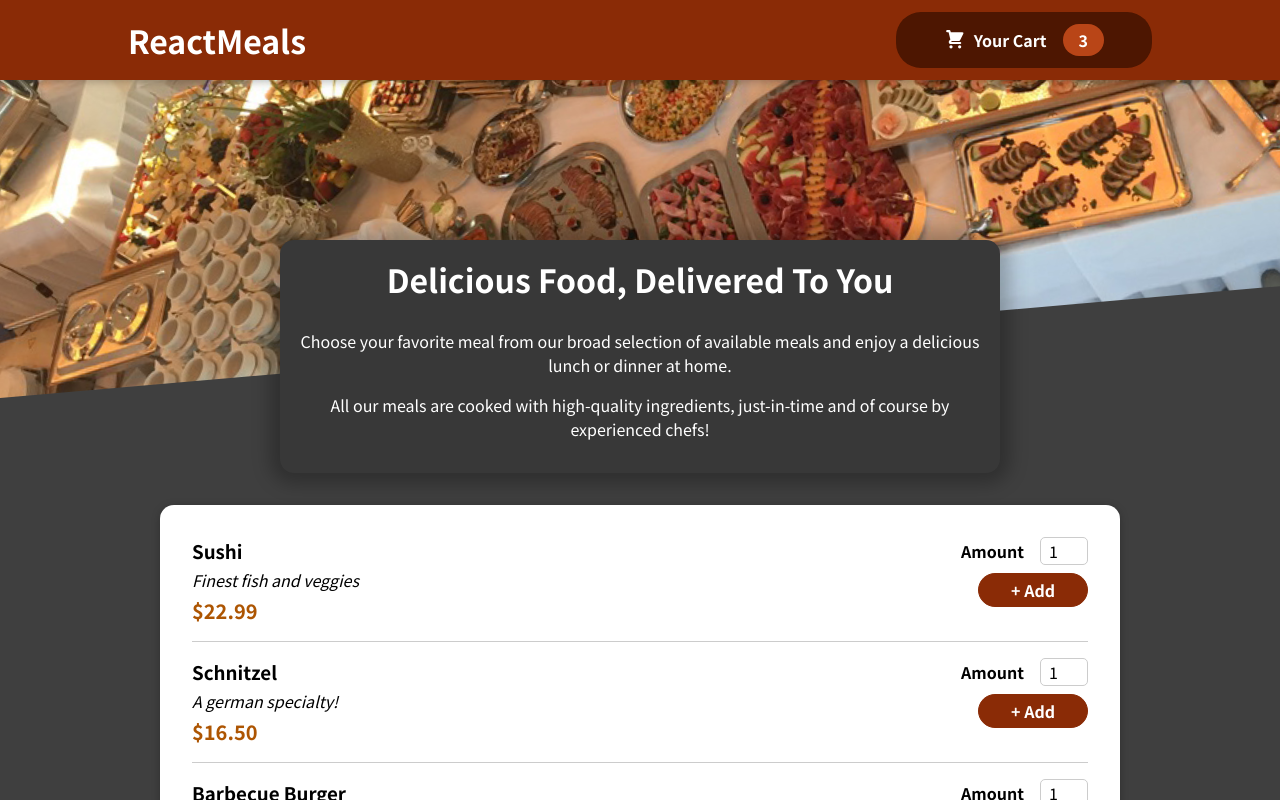
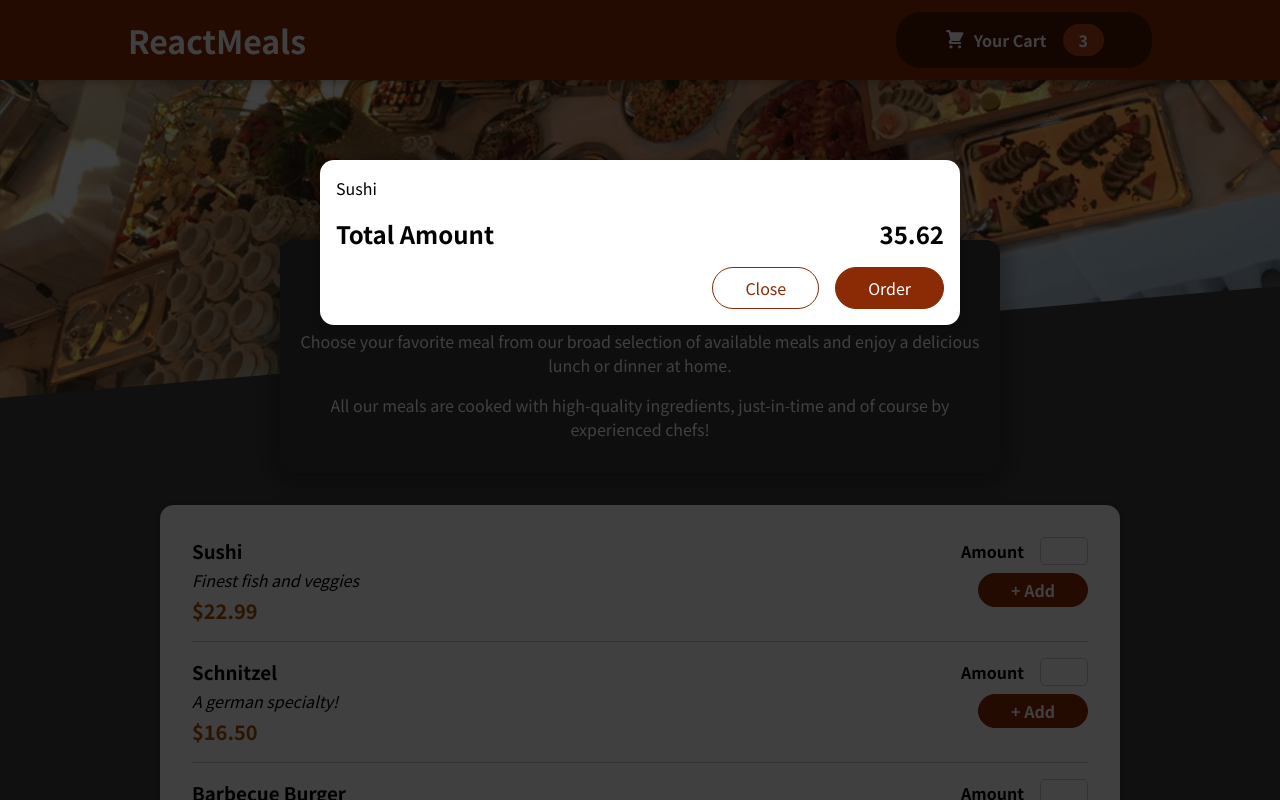
Before and after one commit to AJ197028/Restaurant_Website, a React (Create React App) app: page / in a window 1280 px wide. Shown: the top 800 px of the page. Built offline with nearby package versions, Linux system fonts and the light colour scheme.

Commit message:
modal added

```diff
--- a/public/index.html
+++ b/public/index.html
@@ -28,6 +28,7 @@
   </head>
   <body>
     <noscript>You need to enable JavaScript to run this app.</noscript>
+    <div id="overlays"></div>
     <div id="root"></div>
     <!--
       This HTML file is a template.
--- a/src/App.js
+++ b/src/App.js
@@ -2,10 +2,12 @@
 
 import Header from './components/Layout/Header'
 import Meals from './components/Meals/Meals';
+import Cart from "./components/Cart/Cart";
 
 function App() {
   return (
     <Fragment>
+      <Cart />
       <Header />
       <main>
         <Meals />
--- /dev/null
+++ b/src/components/Cart/Cart.js
@@ -0,0 +1,28 @@
+import Modal from "../UI/Modal";
+import classes from "./Cart.module.css";
+
+const Cart = (props) => {
+  const cartItems = (
+    <ul className={classes["cart-items"]}>
+      {[{ id: "c1", name: "Sushi", amount: 2, price: 12.99 }].map((item) => (
+        <li>{item.name}</li>
+      ))}
+    </ul>
+  );
+
+  return (
+    <Modal>
+      {cartItems}
+      <div className={classes.total}>
+        <span>Total Amount</span>
+        <span>35.62</span>
+      </div>
+      <div className={classes.actions}>
+        <button className={classes['button--alt']}>Close</button>
+        <button className={classes.button}>Order</button>
+      </div>
+    </Modal>
+  );
+};
+
+export default Cart;
--- /dev/null
+++ b/src/components/Cart/Cart.module.css
@@ -0,0 +1,46 @@
+.cart-items {
+    list-style: none;
+    margin: 0;
+    padding: 0;
+    max-height: 20rem;
+    overflow: auto;
+  }
+
+  .total {
+    display: flex;
+    justify-content: space-between;
+    align-items: center;
+    font-weight: bold;
+    font-size: 1.5rem;
+    margin: 1rem 0;
+  }
+
+  .actions {
+    text-align: right;
+  }
+
+  .actions button {
+    font: inherit;
+    cursor: pointer;
+    background-color: transparent;
+    border: 1px solid #8a2b06;
+    padding: 0.5rem 2rem;
+    border-radius: 25px;
+    margin-left: 1rem;
+  }
+
+  .actions button:hover,
+  .actions button:active {
+    background-color: #5a1a01;
+    border-color: #5a1a01;
+    color: white;
+  }
+
+  .actions .button--alt {
+    color: #8a2b06;
+  }
+
+  .actions .button {
+    background-color: #8a2b06;
+    color: white;
+  }
--- /dev/null
+++ b/src/components/Cart/CartItem.module.css
@@ -0,0 +1,65 @@
+.cart-item {
+    display: flex;
+    justify-content: space-between;
+    align-items: center;
+    border-bottom: 2px solid #8a2b06;
+    padding: 1rem 0;
+    margin: 1rem 0;
+  }
+
+  .cart-item h2 {
+    margin: 0 0 0.5rem 0;
+    color: #363636;
+  }
+
+  .summary {
+    width: 10rem;
+    display: flex;
+    justify-content: space-between;
+    align-items: center;
+  }
+
+  .price {
+    font-weight: bold;
+    color: #8a2b06;
+  }
+
+  .amount {
+    font-weight: bold;
+    border: 1px solid #ccc;
+    padding: 0.25rem 0.75rem;
+    border-radius: 6px;
+    color: #363636;
+  }
+
+  .actions {
+    display: flex;
+    flex-direction: column;
+  }
+
+  @media (min-width: 768px) {
+    .actions {
+      flex-direction: row;
+    }
+  }
+
+  .cart-item button {
+    font: inherit;
+    font-weight: bold;
+    font-size: 1.25rem;
+    color: #8a2b06;
+    border: 1px solid #8a2b06;
+    width: 3rem;
+    text-align: center;
+    border-radius: 6px;
+    background-color: transparent;
+    cursor: pointer;
+    margin-left: 1rem;
+    margin: 0.25rem;
+  }
+
+  .cart-item button:hover,
+  .cart-item button:active {
+    background-color: #8a2b06;
+    color: white;
+  }
--- a/src/components/Meals/MealItem/MealItemForm.js
+++ b/src/components/Meals/MealItem/MealItemForm.js
@@ -10,7 +10,7 @@
         min: '1',
         max: '5',
         step: '1',
-        defaultValue: '1'
+        defaultValues: '1'
       }}/>
       <button>+ Add</button>
     </form>
--- /dev/null
+++ b/src/components/UI/Modal.js
@@ -0,0 +1,31 @@
+import { Fragment } from "react";
+import ReactDOM from "react-dom";
+import classes from "./Modal.module.css";
+
+const Backdrop = (props) => {
+  return <div className={classes.backdrop} />;
+};
+
+const ModalOverlay = (props) => {
+  return (
+    <div className={classes.modal}>
+      <div className={classes.content}>{props.children}</div>
+    </div>
+  );
+};
+
+const portalElement = document.getElementById('overlays');
+
+const Modal = (props) => {
+  return (
+    <Fragment>
+      {ReactDOM.createPortal(<Backdrop />, portalElement)}
+      {ReactDOM.createPortal(
+        <ModalOverlay>{props.children}</ModalOverlay>,
+        portalElement
+      )}
+    </Fragment>
+  );
+};
+
+export default Modal;
--- /dev/null
+++ b/src/components/UI/Modal.module.css
@@ -0,0 +1,40 @@
+.backdrop {
+    position: fixed;
+    top: 0;
+    left: 0;
+    width: 100%;
+    height: 100vh;
+    z-index: 20;
+    background-color: rgba(0, 0, 0, 0.75);
+  }
+
+  .modal {
+    position: fixed;
+    top: 20vh;
+    left: 5%;
+    width: 90%;
+    background-color: white;
+    padding: 1rem;
+    border-radius: 14px;
+    box-shadow: 0 2px 8px rgba(0, 0, 0, 0.25);
+    z-index: 30;
+    animation: slide-down 300ms ease-out forwards;
+  }
+
+  @media (min-width: 768px) {
+    .modal {
+      width: 40rem;
+      left: calc(50% - 20rem);
+    }
+  }
+
+  @keyframes slide-down {
+    from {
+      opacity: 0;
+      transform: translateY(-3rem);
+    }
+    to {
+      opacity: 1;
+      transform: translateY(0);
+    }
+  }
```
Also changed, not shown: src/components/Cart/CartItem.js (added, +23 -0 lines), src/store/CartProvider.js (added, +89 -0 lines), src/store/cart-context.js (added, +10 -0 lines).
